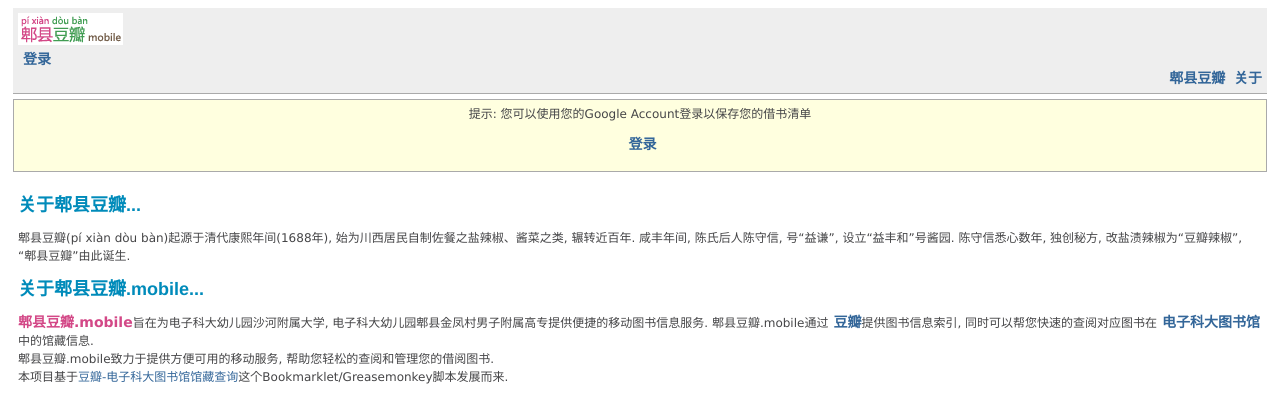
After one commit to xydrolase/Douban-UESTC-Library-Mashup-Mobile, a Python web app: template templates/about.html in a window 1280 px wide. The commit adds this page. Shown: the top 395 px of the page. Run offline with Jinja, Linux system fonts and the light colour scheme; the template is opened without the code that fills it, so the values that code supplies are empty.

Commit message:
minor fixes

```diff
--- a/static/css/layout.css
+++ b/static/css/layout.css
@@ -4,6 +4,11 @@
     font-weight:lighter;
     line-height:18px;
     color:#454547;
+}
+
+#content {
+    padding:5px;
+    margin:5px;
 }
 
 #content h1{
@@ -33,10 +38,10 @@
 }
 
 #header {
-	padding: 4px;
+	padding: 5px;
 	margin: 5px;
 	border-bottom: 1px solid #AAA;
-	padding: 5px;
+	background:#EEEEEE;
 }
 
 #header h1{
@@ -61,6 +66,8 @@
 
 ul.footer_list{
     display: inline;
+    margin:2px 0px 0px 5px;
+    padding:2px;
 }
 
 ul.footer_list li{
@@ -71,6 +78,7 @@
 span.item a{
     font-size:14px;
     font-weight:bold;
+    margin-left:5px;
 }
 
 span.tag{
--- /dev/null
+++ b/templates/about.html
@@ -0,0 +1,29 @@
+{% extends "base.html" %}
+{% block title %}关于郫县豆瓣.mobile{% endblock %}
+{% block body %}
+    <h1>关于郫县豆瓣...</h1>
+    <p>
+        郫县豆瓣(pí xiàn dòu bàn)起源于清代康熙年间(1688年), 始为川西居民自制佐餐之盐辣椒、酱菜之类, 辗转近百年. 咸丰年间, 陈氏后人陈守信, 号“益谦”, 设立“益丰和”号酱园. 陈守信悉心数年, 独创秘方, 改盐渍辣椒为“豆瓣辣椒”, “郫县豆瓣”由此诞生.
+    </p>
+
+    <h1>关于郫县豆瓣.mobile...</h1>
+    <p>
+        <span class="nickname">郫县豆瓣.mobile</span>旨在为电子科大幼儿园沙河附属大学, 电子科大幼儿园郫县金凤村男子附属高专提供便捷的移动图书信息服务.
+        郫县豆瓣.mobile通过<span class="item"><a href="http://www.douban.com">豆瓣</a></span>提供图书信息索引, 同时可以帮您快速的查阅对应图书在<span class="item"><a href="http://www.lib.uestc.edu.cn">电子科大图书馆</a></span>中的馆藏信息.<br />
+        郫县豆瓣.mobile致力于提供方便可用的移动服务, 帮助您轻松的查阅和管理您的借阅图书.<br />
+        本项目基于<a href="http://tremblefrog.org/libdb/">豆瓣-电子科大图书馆馆藏查询</a>这个Bookmarklet/Greasemonkey脚本发展而来.
+    </p>
+
+    <h1>强力驱动: <img src="http://code.google.com/appengine/images/appengine-silver-120x30.gif"
+alt="Powered by Google App Engine" />, <a class="item" href="http://www.dormforce.net">栋力无限</a></h1>
+    <p>
+        郫县豆瓣.mobile运行在<a class="item" href="http://code.google.com/appengine">Google App Engine</a>上, 同时经由一台<a href="http://www.dormforce.net">栋力无限</a>的龟速服务器提供图书馆信息检索整合. <br />
+    </p>
+
+    <h1>Open Source</h1>
+    <p>
+        郫县豆瓣.mobile是一个开源项目, 项目目前托管在github上. 您可以自由的查阅和修改源代码.<br />
+        项目主页: <span class="item"><a href="http://github.com/killkeeper/Douban-UESTC-Library-Mashup-Mobile">http://github.com/killkeeper/Douban-UESTC-Library-Mashup-Mobile</a></span>
+    </p>
+
+{% endblock %}
--- a/templates/base.html
+++ b/templates/base.html
@@ -11,12 +11,15 @@
 </head>
 <body>
     <div id="header">
-        <h1>豆瓣-电子科大馆藏查询 MOBILE</h1>
+        <a href="/"><img alt="郫县豆瓣 mobile" src="/static/images/logo.png" /></a><br />
         {% if user_login %}
-        <span class="item nickname">{{ user.nickname }}</span> | <span class="item"><a href="{{ logout_url|escape }}">退出</a></span>
+        <span class="item nickname">{{ user.nickname }}</span>, <span class="item"><a href="{{ logout_url|escape }}">退出</a></span>
         {% else %}
         <span class="item"><a href="{{ login_url|escape }}">登录</a></span>
         {% endif %}
+        <div style="text-align:right;">
+            <span class="item"><a href="/">郫县豆瓣</a></span> <span class="item"><a href="/about/">关于</a></span>
+        </div>
     </div>
 
     {% if not user_login %}
@@ -31,14 +34,15 @@
     </div>
 
     <div id="footer">
-        Links:
+        <span class="nickname">LINKS</span>
         <ul class="footer_list">
             <li><a href="http://www.douban.com">豆瓣</a></li>
             <li><a href="http://webpac.uestc.edu.cn">电子科大图书馆</a></li>
+            <li><a href="http://github.com/killkeeper/Douban-UESTC-Library-Mashup-Mobile">Source</a></li>
             <li><img src="http://code.google.com/appengine/images/appengine-silver-120x30.gif"
 alt="Powered by Google App Engine" /></li>
         </ul>
-        <p>&copy; 2010 by <a href="http://tremblefrog.org">killkeeper</p>
+        <p>&copy; 2010 by <a href="http://tremblefrog.org">killkeeper</a>, SynX Studio</p>
     </div>
 
 </body>
--- a/templates/index.html
+++ b/templates/index.html
@@ -1,5 +1,5 @@
 {% extends "base.html" %}
-{% block title %}豆瓣-成电馆藏查询 Mobile{% endblock %}
+{% block title %}郫县豆瓣.mobile{% endblock %}
 {% block body %}
     <h1>查询图书信息...</h1>
     <form action="/q/" method="get">
```
Also changed, not shown: main.py (+6 -1 lines), static/favicon.ico (added), static/images/logo.png (added).
